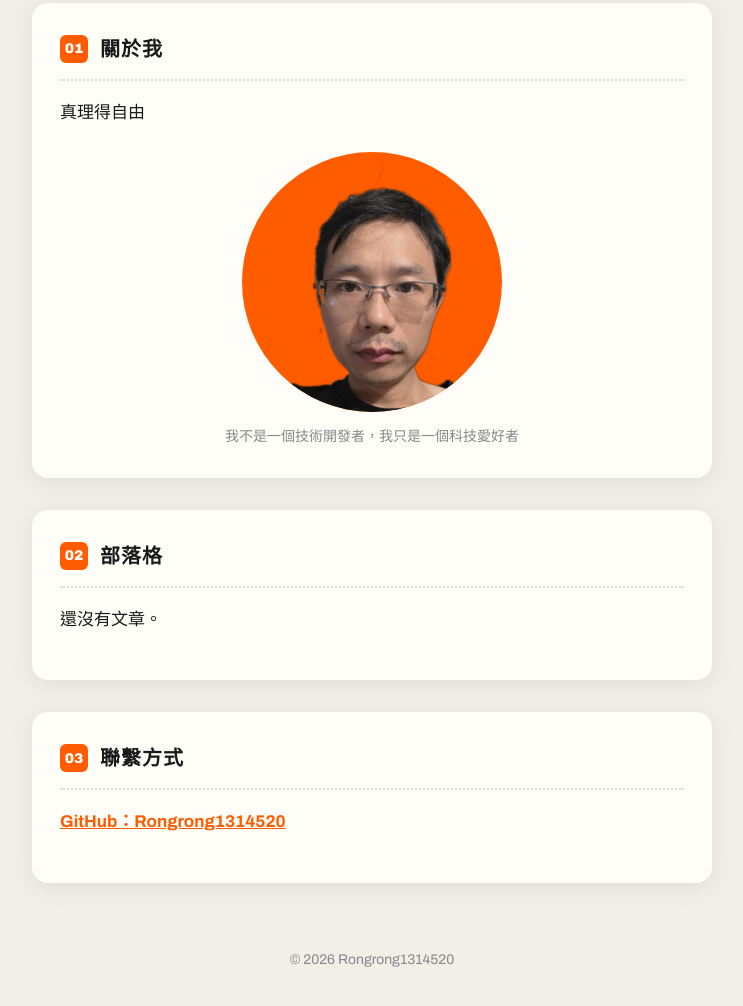
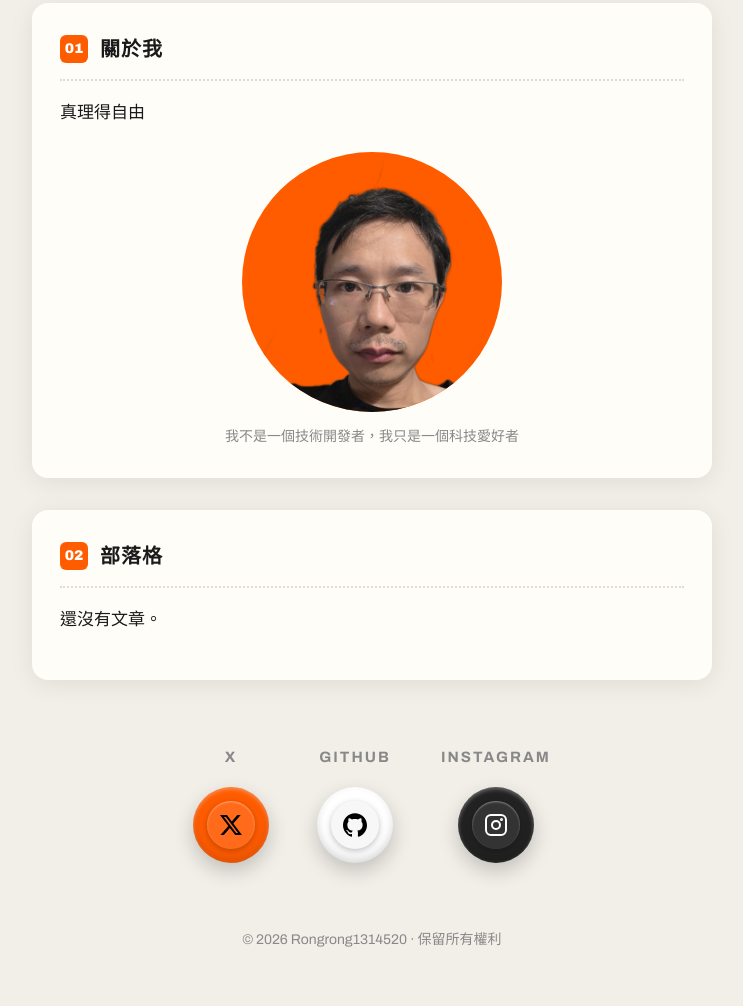
Before and after one commit to Rongrong1314520/Rongrong1314520.github.io, a plain HTML site: page index.html in a window 1280 px wide. Shown: the part 270-1276 px from the top of the page, without its empty margins (268-1011 px from the left). Drawn offline with Linux system fonts and the light colour scheme.

Commit message:
Add files via upload

```diff
--- a/index.html
+++ b/index.html
@@ -33,6 +33,15 @@
   .avatar img { width: 100%; height: 100%; object-fit: cover; object-position: 50% 12%; display: block; }
   figcaption { color: var(--muted); font-size: 14px; margin-top: 12px; text-align: center; }
   footer { margin-top: 64px; color: var(--muted); font-size: 14px; text-align: center; }
+  .contact { margin-top: 64px; }
+  .social-row { display: flex; justify-content: center; gap: 48px; flex-wrap: wrap; }
+  .soc-item { text-decoration: none; display: flex; flex-direction: column; align-items: center; gap: 16px; }
+  .soc-label { color: var(--muted); font-size: 15px; font-weight: 700; letter-spacing: 2px; }
+  .soc { width: 76px; height: 76px; border-radius: 50%; display: flex; align-items: center; justify-content: center; box-shadow: 0 8px 20px rgba(0,0,0,0.20), inset 0 2px 4px rgba(255,255,255,0.35), inset 0 -4px 8px rgba(0,0,0,0.15); }
+  .soc-in { width: 48px; height: 48px; border-radius: 50%; display: flex; align-items: center; justify-content: center; box-shadow: 0 2px 6px rgba(0,0,0,0.25), inset 0 1px 2px rgba(255,255,255,0.4); }
+  .soc-x { background: #ff5c00; } .soc-x .soc-in { background: #ff6b1a; }
+  .soc-gh { background: #fff; } .soc-gh .soc-in { background: #f7f7f7; }
+  .soc-ig { background: #222; } .soc-ig .soc-in { background: #333; }
   @media (max-width: 520px) {
     .nav-username { font-size: 18px; }
     .nav-tab { padding: 8px 12px; font-size: 14px; }
@@ -63,11 +72,14 @@
       <div class="card-head"><span class="num">02</span><h2>部落格</h2></div>
       <p>還沒有文章。</p>
     </div>
-    <div class="card" id="contact">
-      <div class="card-head"><span class="num">03</span><h2>聯繫方式</h2></div>
-      <p><a href="https://github.com/Rongrong1314520">GitHub：Rongrong1314520</a></p>
+    <div class="contact">
+      <div class="social-row">
+        <a class="soc-item" href="https://x.com/Lemon432hz" target="_blank" rel="noopener" aria-label="X"><span class="soc-label">X</span><span class="soc soc-x"><span class="soc-in"><svg viewBox="0 0 24 24" width="22" height="22" fill="#000"><path d="M18.901 1.153h3.68l-8.04 9.19L24 22.846h-7.406l-5.8-7.584-6.638 7.584H.474l8.6-9.83L0 1.154h7.594l5.243 6.932ZM17.61 20.644h2.039L6.486 3.24H4.298Z"/></svg></span></span></a>
+        <a class="soc-item" href="https://github.com/Rongrong1314520" target="_blank" rel="noopener" aria-label="GitHub"><span class="soc-label">GITHUB</span><span class="soc soc-gh"><span class="soc-in"><svg viewBox="0 0 24 24" width="24" height="24" fill="#000"><path d="M12 .297c-6.63 0-12 5.373-12 12 0 5.303 3.438 9.8 8.205 11.385.6.113.82-.258.82-.577 0-.285-.01-1.04-.015-2.04-3.338.724-4.042-1.61-4.042-1.61C4.422 18.07 3.633 17.7 3.633 17.7c-1.087-.744.084-.729.084-.729 1.205.084 1.838 1.236 1.838 1.236 1.07 1.835 2.809 1.305 3.495.998.108-.776.417-1.305.76-1.605-2.665-.3-5.466-1.332-5.466-5.93 0-1.31.465-2.38 1.235-3.22-.135-.303-.54-1.523.105-3.176 0 0 1.005-.322 3.3 1.23.96-.267 1.98-.399 3-.405 1.02.006 2.04.138 3 .405 2.28-1.552 3.285-1.23 3.285-1.23.645 1.653.24 2.873.12 3.176.765.84 1.23 1.91 1.23 3.22 0 4.61-2.805 5.625-5.475 5.92.42.36.81 1.096.81 2.22 0 1.606-.015 2.896-.015 3.286 0 .315.21.69.825.57C20.565 22.092 24 17.592 24 12.297c0-6.627-5.373-12-12-12"/></svg></span></span></a>
+        <a class="soc-item" href="https://www.instagram.com/aaronluoxiao?mdxt=N3BzZjQzcHRna2Fm" target="_blank" rel="noopener" aria-label="Instagram"><span class="soc-label">INSTAGRAM</span><span class="soc soc-ig"><span class="soc-in"><svg viewBox="0 0 24 24" width="24" height="24" fill="none" stroke="#fff" stroke-width="2" stroke-linecap="round"><rect x="2" y="2" width="20" height="20" rx="5"/><circle cx="12" cy="12" r="4"/><circle cx="17.5" cy="6.5" r="0.5" fill="#fff"/></svg></span></span></a>
+      </div>
     </div>
-    <footer>© 2026 Rongrong1314520</footer>
+    <footer>© 2026 Rongrong1314520 · 保留所有權利</footer>
   </div>
   <script>
     (function () {
```
